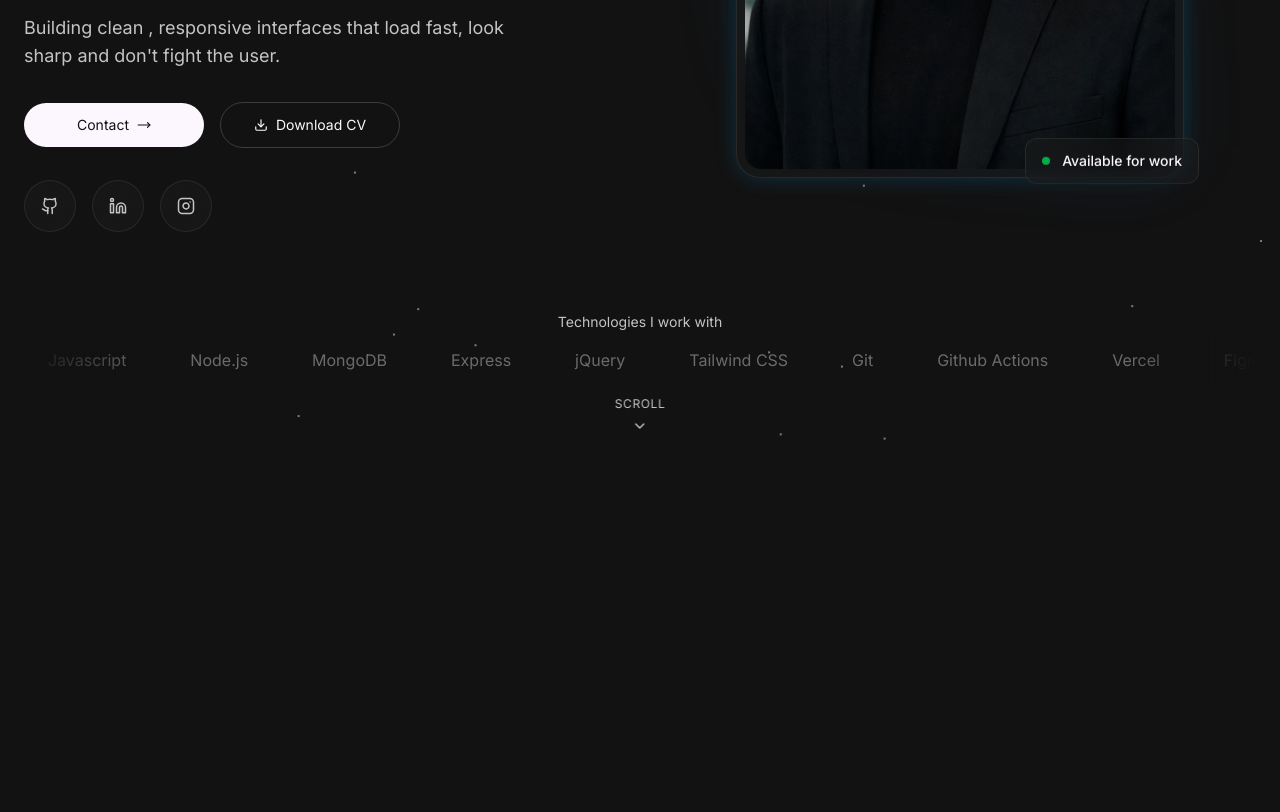
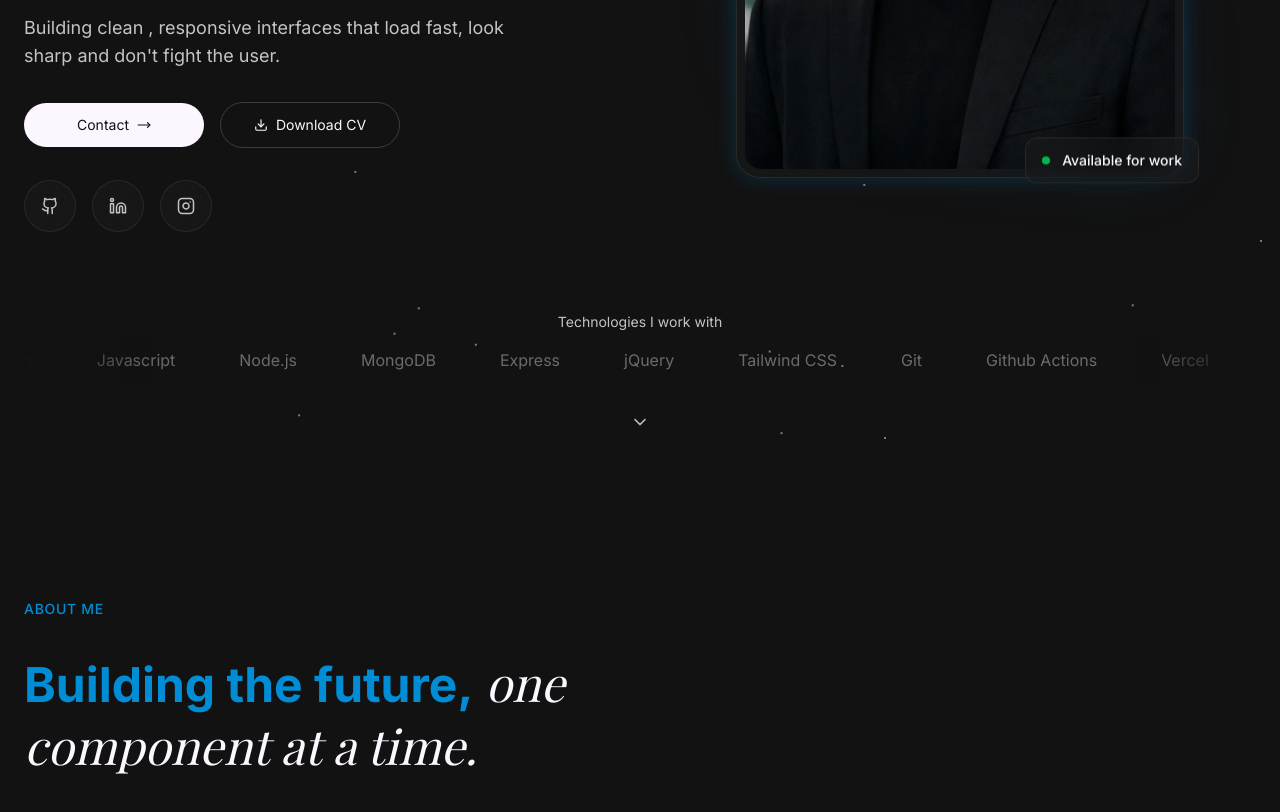
Before and after one commit to nikhilsuresh400/reactPortfolio_v26, a React (Vite) app: page / in a window 1280 px wide. Shown: the part 560-1372 px from the top of the page. Before the commit the page ends 1028 px from the top, so only its background shows below. Built offline with nearby package versions, Linux system fonts and the light colour scheme; a web font is replaced by a local one.

Commit message:
ABOUT SECTION START

```diff
--- a/src/index.css
+++ b/src/index.css
@@ -99,7 +99,7 @@
             transform: translateX(0);
         }
         100% {
-            transform: translateX(-50%);
+            transform: translateX(-30%);
         }
     }
 
@@ -154,6 +154,6 @@
     }
 
     .animate-marquee {
-        animation: marquee 30s linear infinite;
+        animation: marquee 32s linear infinite;
     }
 }
--- a/src/layout/Hero.jsx
+++ b/src/layout/Hero.jsx
@@ -145,9 +145,8 @@ const Hero = () => {
             </div>
 
             <div className='absolute bottom-8 left-1/2 -translate-x-1/2 animate-fade-in animation-delay-800'>
-                <a href="#about" className='flex flex-col items-center gap-2 text-whiteSecondary hover:text-whitePrimary'>
-                    <span className='text-xs uppercase tracking-wider'>Scroll</span>
-                    <LuChevronDown className='w-4 h-4 animate-bounce'/>
+                <a href="#" className='text-whiteSecondary hover:text-whitePrimary'>
+                    <LuChevronDown className='w-5 h-5 animate-bounce'/>
                 </a>
             </div>
         </section>
--- a/src/layout/Navbar.jsx
+++ b/src/layout/Navbar.jsx
@@ -3,6 +3,13 @@ import { GiWarBonnet } from 'react-icons/gi'
 import { HiOutlineMenuAlt3 } from 'react-icons/hi'
 import { LuX } from 'react-icons/lu'
 import { Link } from 'react-router-dom'
+
+const navLinks = [
+    { href: "#about", label: "About" },
+    { href: "#projects", label: "Projects" },
+    { href: "#experience", label: "Experience" },
+    { href: "#testimonials", label: "Testimonials" },
+];
 
 const Navbar = () => {
 
@@ -34,18 +41,15 @@ const Navbar = () => {
                 {/* NAVLINKS (Desktop) */}
                 <div className='hidden md:flex items-center gap-1'>
                     <div className='glass rounded-full px-2 py-1 flex items-center gap-1'>
-                        <Link to='/about'
-                            className='px-4 py-2 text-sm text-whiteSecondary hover:text-whitePrimary rounded-full hover:bg-white/4'>
-                            About</Link>
-                        <Link to='/projects'
-                            className='px-4 py-2 text-sm text-whiteSecondary hover:text-whitePrimary rounded-full hover:bg-white/4'>
-                            Projects</Link>
-                        <Link to='/experience'
-                            className='px-4 py-2 text-sm text-whiteSecondary hover:text-whitePrimary rounded-full hover:bg-white/4'>
-                            Experience</Link>
-                        <Link to='/testimonials'
-                            className='px-4 py-2 text-sm text-whiteSecondary hover:text-whitePrimary rounded-full hover:bg-white/4'>
-                            Testimonials</Link>
+                        {/* px-4 py-2 text-sm text-whiteSecondary hover:text-whitePrimary rounded-full hover:bg-white/4 */}
+                        {navLinks.map((link, index) => (
+                            <a href={link.href}
+                            key={index}
+                                className='px-4 py-2 text-sm text-whiteSecondary hover:text-whitePrimary rounded-full hover:bg-white/4'
+                            >
+                                {link.label}
+                            </a>
+                        ))}
                     </div>
                 </div>
 
@@ -71,20 +75,19 @@ const Navbar = () => {
             {isMobileMenuOpen && (
                 <div className='md:hidden glass-strong mx-6 mt-4 animate-fade-in'>
                     <div className='container mx-auto px-6 py-6 flex flex-col items-center gap-4'>
-                        <Link to='/about'
-                            className='text-sm text-whiteSecondary hover:text-whitePrimary py-2'>
-                            About</Link>
-                        <Link to='/projects'
-                            className='text-sm text-whiteSecondary hover:text-whitePrimary py-2'>
-                            Projects</Link>
-                        <Link to='/experience'
-                            className='text-sm text-whiteSecondary hover:text-whitePrimary py-2'>
-                            Experience</Link>
-                        <Link to='/testimonials'
-                            className='text-sm text-whiteSecondary hover:text-whitePrimary py-2'>
-                            Testimonials</Link>
+                        {/* text-sm text-whiteSecondary hover:text-whitePrimary py-2 */}
+                        {navLinks.map((link, index) => (
+                            <a
+                                href={link.href}
+                                key={index}
+                                onClick={ () => setIsMobileMenuOpen(false) }
+                                className='text-sm text-whiteSecondary hover:text-whitePrimary py-2'
+                            >
+                                {link.label}
+                            </a>
+                        ))}
 
-                        <button
+                        <button onClick={ () => setIsMobileMenuOpen(false) }
                             className='relative overflow-hidden rounded-full focus:outline-none focus-visible:ring-2
                             focus-visible:ring-whitePrimary bg-whitePrimary hover:bg-whitePrimary/90 text-blackPrimary
                                 w-full px-4 py-2 text-sm mt-2'>
--- a/src/pages/About.jsx
+++ b/src/pages/About.jsx
@@ -1,10 +1,54 @@
 import React from 'react'
+import { LuCodeXml, LuLightbulb, LuRocket, LuUsers } from 'react-icons/lu'
+
+const highlights = [
+    {
+        icon: LuCodeXml,
+        title: "Clean Code",
+        description:
+            "Writing maintanable, scalable code that stands the test of time.",
+    },
+    {
+        icon: LuRocket,
+        title: "Performance",
+        description:
+            "Optimizing for speed and delivering lightning-fast user experiences.",
+    },
+    {
+        icon: LuUsers,
+        title: "Collaboration",
+        description:
+            "Working closely with teams to bring ideas to life.",
+    },
+    {
+        icon: LuLightbulb,
+        title: "Innovation",
+        description:
+            "Staying ahead with latest technologies and best practices.",
+    },
+]
 
 const About = () => {
     return (
-        <div>
-            hello
-        </div>
+        <section id='about' className='py-32 relative overflow-hidden'>
+            <div className='container mx-auto px-6 relative z-10'>
+                <div className='grid lg:grid-cols-2 gap-16 items-center'>
+                    {/* LEFT COLUMN */}
+                    <div className='space-y-8 '>
+                        <div className='animate-fade-in'>
+                            <span className='text-accentBlue text-sm font-medium tracking-wider uppercase'>
+                                About Me
+                            </span>
+                        </div>
+
+                        <h2 className='text-4xl md:text-5xl font-bold leading-tight animate-fade-in animate-delay-100 text-accentBlue'>
+                            Building the future,
+                            <span className='text-whitePrimary font-heading italic font-normal'> one component at a time.</span>
+                        </h2>
+                    </div>
+                </div>
+            </div>
+        </section>
     )
 }
 
--- a/src/pages/Home.jsx
+++ b/src/pages/Home.jsx
@@ -1,10 +1,12 @@
 import React from 'react'
 import Hero from '../layout/Hero'
+import About from './About'
 
 const Home = () => {
     return (
         <div>
             <Hero />
+            <About />
         </div>
     )
 }
```
